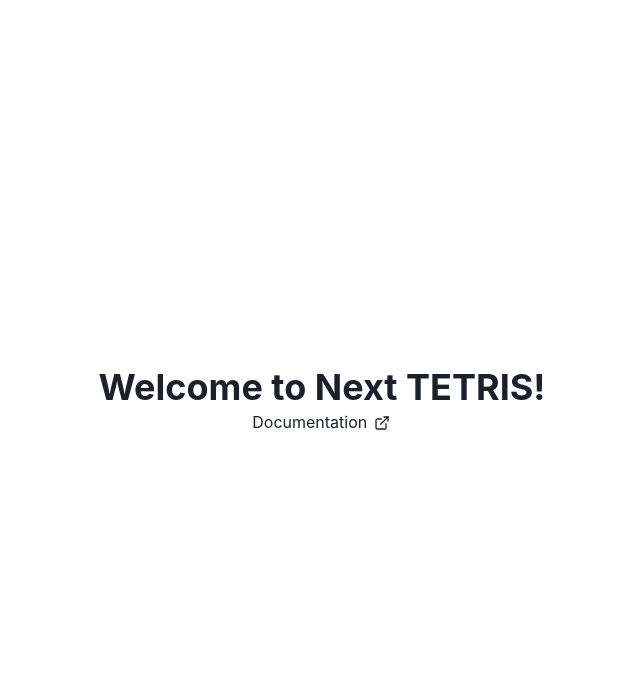
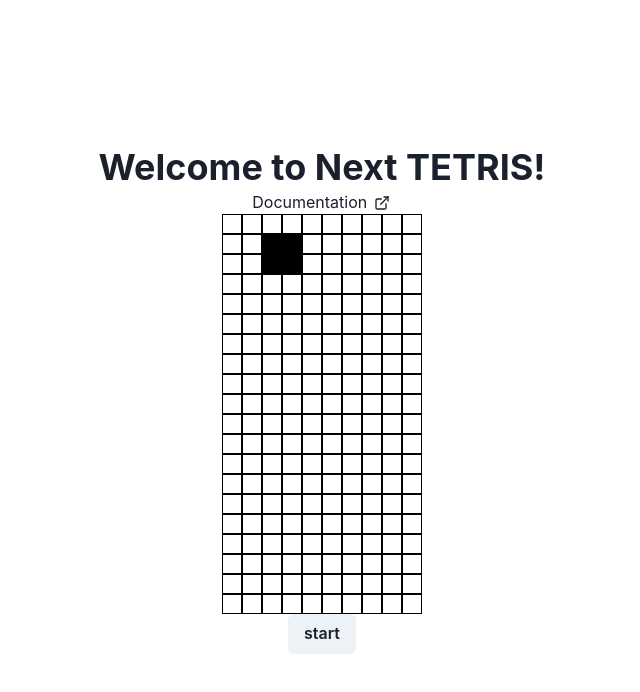
Before and after one commit to newt239/showroom_nextjs, a Next.js app: page / in a window 1280 px wide. Shown: the top 692 px of the page, without its empty margins (318-958 px from the left). Built offline with nearby package versions, Linux system fonts and the light colour scheme.

Commit message:
add: tetromino and current block state

```diff
--- /dev/null
+++ b/src/components/Player.tsx
@@ -0,0 +1,21 @@
+import type { NextPage } from 'next'
+import { useRecoilState } from 'recoil'
+import { currentState } from 'src/store/game'
+import { boardState } from 'src/store/board'
+import { Button } from '@chakra-ui/react'
+import { tetromino } from 'src/libs/tetromino'
+
+
+const Player: NextPage = () => {
+  const [current, setCurrent] = useRecoilState(currentState);
+  const [board, setBoard] = useRecoilState(boardState);
+
+  const gameStart = () => {
+  };
+
+  return (
+    <Button onClick={gameStart}>start</Button>
+  )
+}
+
+export default Player
--- a/src/components/TetrisGrid.tsx
+++ b/src/components/TetrisGrid.tsx
@@ -1,13 +1,47 @@
 import type { NextPage } from 'next'
 import { useRecoilValue } from 'recoil'
+import { boardState } from 'src/store/board'
+import { Box, Flex } from '@chakra-ui/react';
+import { currentState } from 'src/store/game';
+import { tetromino } from 'src/libs/tetromino'
 
 const TetrisGrid: NextPage = () => {
+  const board = useRecoilValue(boardState);
+  const current = useRecoilValue(currentState);
   return (
-    <div>
-      { }
+    <Box>
+      {board.map((row, i) => {
+        return (
+          <Flex key={i}>
+            {row.map((cell, j) => {
+              if (current.y <= i && current.x <= j && i - current.y < 5 && j - current.x < 5) {
+                return (
+                  <Box key={`${i}-${j}`} style={{
+                    width: 20,
+                    height: 20,
+                    border: "1px solid black",
+                    backgroundColor: tetromino[current.type][i - current.y][j - current.x] !== 0 ? "black" : "white"
+                  }}>
+                  </Box>
+                )
+              } else {
+                return (
+                  <Box key={`${i}-${j}`} style={{
+                    width: 20,
+                    height: 20,
+                    border: "1px solid black",
+                    backgroundColor: cell !== 0 ? "black" : "white"
+                  }}>
+                  </Box>
+                )
+              }
+            })}
+          </Flex>
+        )
+      })}
       <div>
       </div>
-    </div>
+    </Box>
   )
 }
 
--- /dev/null
+++ b/src/libs/tetromino.ts
@@ -0,0 +1,51 @@
+export const tetromino = [
+  [
+    [0, 0, 0, 0, 0],
+    [0, 0, 0, 0, 0],
+    [0, 0, 0, 0, 0],
+    [0, 0, 0, 0, 0],
+    [0, 0, 0, 0, 0]
+  ], [
+    [0, 0, 1, 0, 0],
+    [0, 0, 1, 0, 0],
+    [0, 0, 1, 0, 0],
+    [0, 0, 1, 0, 0],
+    [0, 0, 0, 0, 0]
+  ], [
+    [0, 0, 0, 0, 0],
+    [0, 0, 2, 2, 0],
+    [0, 0, 2, 2, 0],
+    [0, 0, 0, 0, 0],
+    [0, 0, 0, 0, 0]
+  ], [
+    [0, 0, 0, 0, 0],
+    [0, 0, 3, 0, 0],
+    [0, 3, 3, 3, 0],
+    [0, 0, 0, 0, 0],
+    [0, 0, 0, 0, 0]
+  ], [
+    [0, 0, 0, 0, 0],
+    [0, 0, 4, 0, 0],
+    [0, 0, 4, 0, 0],
+    [0, 4, 4, 0, 0],
+    [0, 0, 0, 0, 0]
+  ], [
+    [0, 0, 0, 0, 0],
+    [0, 0, 5, 0, 0],
+    [0, 0, 5, 0, 0],
+    [0, 0, 5, 5, 0],
+    [0, 0, 0, 0, 0]
+  ], [
+    [0, 0, 0, 0, 0],
+    [0, 0, 6, 6, 0],
+    [0, 6, 6, 0, 0],
+    [0, 0, 0, 0, 0],
+    [0, 0, 0, 0, 0]
+  ], [
+    [0, 0, 0, 0, 0],
+    [0, 7, 7, 0, 0],
+    [0, 0, 7, 7, 0],
+    [0, 0, 0, 0, 0],
+    [0, 0, 0, 0, 0]
+  ]
+];
--- a/src/pages/index.tsx
+++ b/src/pages/index.tsx
@@ -4,6 +4,8 @@ import styles from 'src/styles/Home.module.scss'
 
 import { Heading, Link } from '@chakra-ui/react'
 import { ExternalLinkIcon } from '@chakra-ui/icons'
+import TetrisGrid from 'src/components/TetrisGrid'
+import Player from 'src/components/Player'
 
 const Home: NextPage = () => {
   return (
@@ -21,6 +23,8 @@ const Home: NextPage = () => {
             Documentation <ExternalLinkIcon mx='2px' />
           </Link>
         </div>
+        <TetrisGrid />
+        <Player />
       </main>
     </div>
   )
--- a/src/store/board.ts
+++ b/src/store/board.ts
@@ -1,10 +1,10 @@
-import { atom } from "recoil";
+import { atom, selector } from "recoil";
 
-const generate2DArray1 = (m: number, n: number, val = 0) => {
-  return Array.from(new Array(m), _ => new Array(n).fill(val));
+const generate2DArray1 = (y: number, x: number, val = 0) => {
+  return Array.from(new Array(y), _ => new Array(x).fill(val));
 };
 
-export const boardState = atom({
-  key: "board",
+export const boardState = atom<number[][]>({
+  key: "atom.board",
   default: generate2DArray1(20, 10),
 });
--- /dev/null
+++ b/src/store/game.ts
@@ -0,0 +1,15 @@
+import { atom } from "recoil";
+
+export const currentState = atom({
+  key: "atom.current",
+  default: {
+    type: 2,
+    x: 0,
+    y: 0
+  },
+});
+
+export const nextState = atom({
+  key: "atom.next",
+  default: 0,
+});
```
